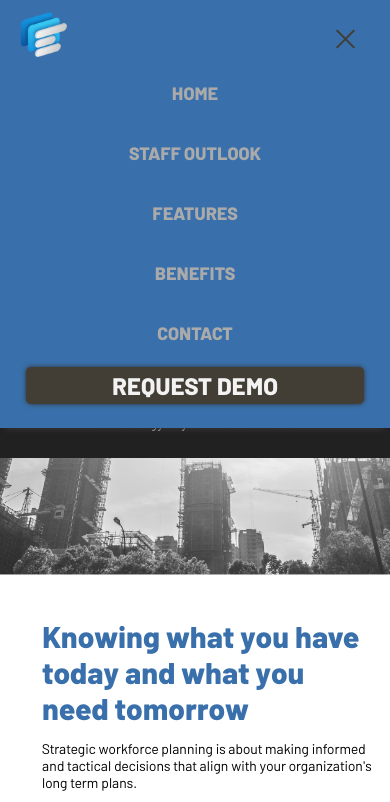
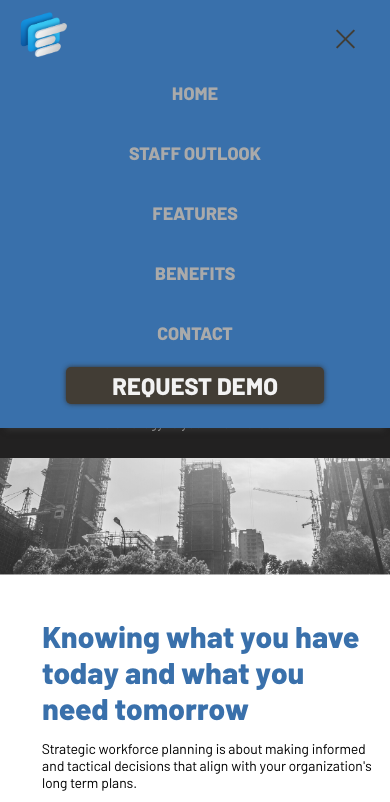
Before and after one commit to gatilogo/staff-outlook, a plain HTML site: page index.html in a window 390 px wide. Both pictures are taken after a click on the label 345 px from the left and 39 px from the top of the page. Shown: the top 802 px of the page. Drawn offline with nearby package versions, Linux system fonts and the light colour scheme.

Commit message:
navbar hover adjustments

```diff
--- a/styles/main.css
+++ b/styles/main.css
@@ -111,6 +111,7 @@ nav {
         display: flex;
         justify-content: center;
         flex-direction: column;
+        box-sizing: border-box;
     }
 
 /***** CUSTOM CLASS SELECTORS *****/
@@ -223,7 +224,7 @@ nav {
     .hover,
     .hover:after,
     .hover:before {
-        transition: all 0.5s;
+        transition: all 0.3s;
     }
 
         .hover:after {
@@ -241,7 +242,7 @@ nav {
             background: var(--dark);
             opacity: 0;
             z-index: -1;
-            border-radius: 5px;
+            border-radius: 50px;
         }
 
         .hover:hover {
@@ -414,8 +415,8 @@ nav {
             }
 
     .menu-btn:checked ~ .menu {
-        max-height: 55rem;
-        padding: 0 2em 1em 2em;
+        max-height: 60rem;
+        padding: 0 7em 1em 7em;
         text-align: center;
     }
 
```
